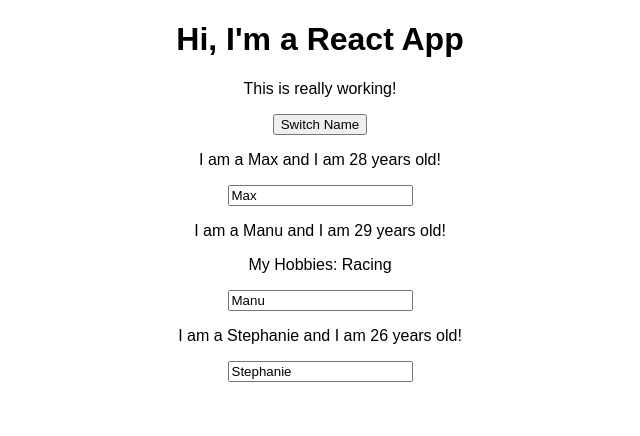
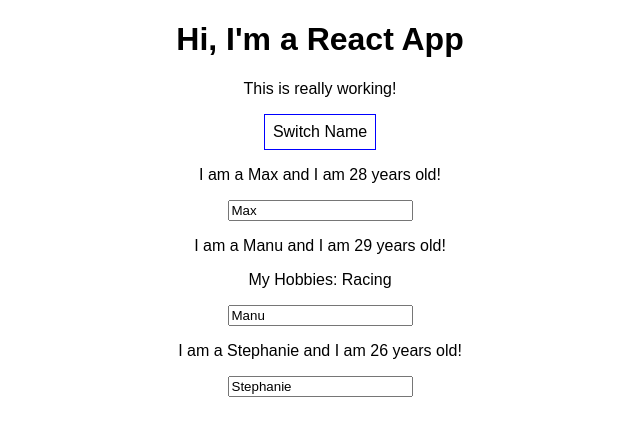
Before and after one commit to StanciuDragosIoan/react_course_max, a React (Create React App) app in the folder apps/react-complete-guide/: page / in a window 1280 px wide. Shown: the top 436 px of the page, without its empty margins (320-960 px from the left). Built offline with nearby package versions, Linux system fonts and the light colour scheme.

Commit message:
Update App.js

```diff
--- a/apps/react-complete-guide/src/App.js
+++ b/apps/react-complete-guide/src/App.js
@@ -35,12 +35,20 @@
   };
 
   render() {
+    const style = {
+      backgroundColor: 'white',
+      font: 'inherit',
+      border: '1px solid blue',
+      padding: '8px',
+      cursor: 'pointer'
+    };
+
     return (
       <div className="App">
         <h1>Hi, I'm a React App</h1>
         <p>This is really working!</p>
         {/* return the actual function call through an anonymous arrow function */}
-        <button onClick={() => this.switchNameHandler('Maxmillian')}>
+        <button onClick={() => this.switchNameHandler('Maxmillian')}    style={style}>
           Switch Name
         </button>
         <Person
```
